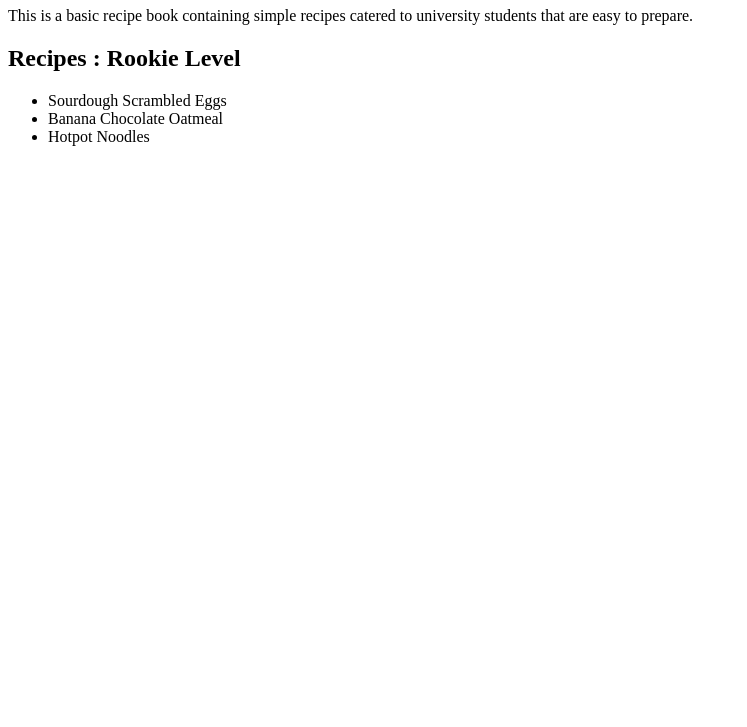
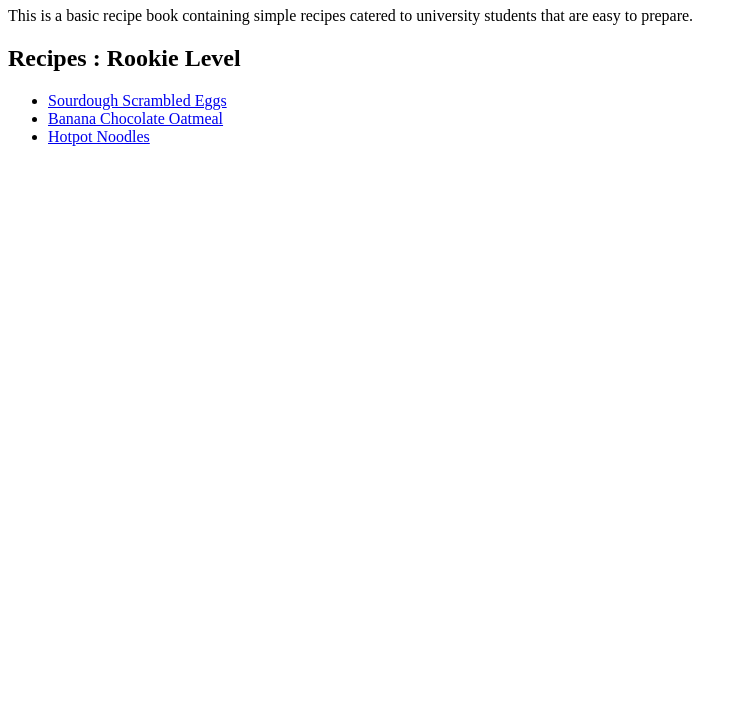
Before and after one commit to pei-yee/Odin-Recipe, a plain HTML site: page index.html in a window 1280 px wide. Shown: the part 73-800 px from the top of the page, without its empty margins (0-747 px from the left). Drawn offline with Linux system fonts and the light colour scheme.

Commit message:
Add hyperlinks to recipes

```diff
--- a/index.html
+++ b/index.html
@@ -14,9 +14,19 @@
     </p>
     <h2>Recipes : Rookie Level</h2>
     <ul>
-      <li>Sourdough Scrambled Eggs</li>
-      <li>Banana Chocolate Oatmeal</li>
-      <li>Hotpot Noodles</li>
+      <li>
+        <a href="./Rookie Level Recipes/sourdoughscrambledegg.html"
+          >Sourdough Scrambled Eggs</a
+        >
+      </li>
+      <li>
+        <a href="./Rookie Level Recipes/bananachocolateoatmeal.html"
+          >Banana Chocolate Oatmeal</a
+        >
+      </li>
+      <li>
+        <a href="./Rookie Level Recipes/hotpotnoodles.html">Hotpot Noodles</a>
+      </li>
     </ul>
   </body>
 </html>
```
